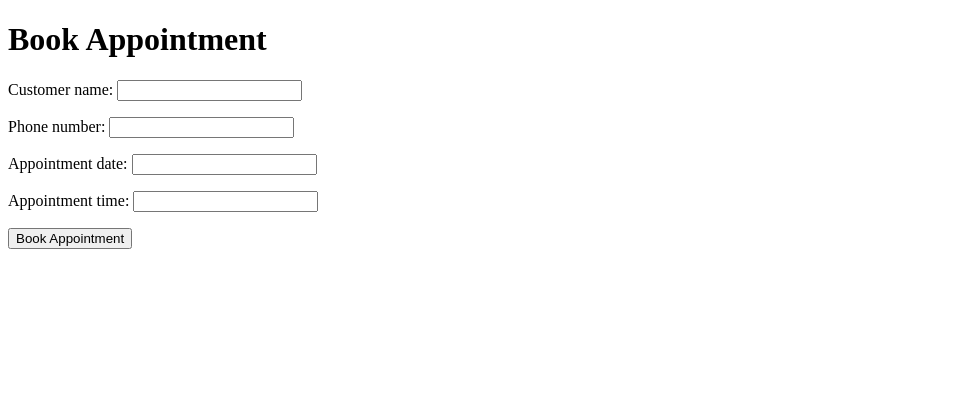
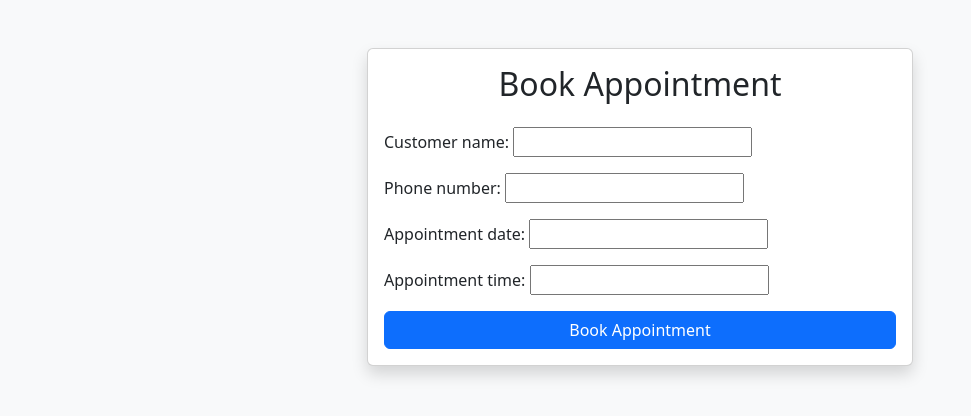
Before and after one commit to bembi77777/appointment-project, a Django app: page / in a window 1280 px wide. Shown: the top 416 px of the page, without its empty margins (0-971 px from the left). Run offline with Django 4.2, Linux system fonts and the light colour scheme.

Commit message:
Added appointment booking system with success messages

```diff
--- a/booking/views.py
+++ b/booking/views.py
@@ -1,4 +1,5 @@
 from django.shortcuts import render, redirect
+from django.contrib import messages
 from .forms import AppointmentForm
 
 def home(request):
@@ -8,8 +9,11 @@ def home(request):
 
         if form.is_valid():
             form.save()
+            messages.success(
+                request,
+                "Appointment booked successfully!"
+            )
             return redirect('/')
-
     else:
         form = AppointmentForm()
 
--- a/templates/home.html
+++ b/templates/home.html
@@ -1,20 +1,61 @@
 <!DOCTYPE html>
-<html>
+<html lang="en">
 <head>
-    <title>Appointment Booking System</title>
+    <meta charset="UTF-8">
+    <meta name="viewport" content="width=device-width, initial-scale=1.0">
+    <title>Book Appointment</title>
+
+    <link href="https://cdn.jsdelivr.net/npm/bootstrap@5.3.3/dist/css/bootstrap.min.css"
+          rel="stylesheet">
 </head>
-<body>
+<body class="bg-light">
 
-<h1>Book Appointment</h1>
+<div class="container mt-5">
+
+    <div class="row justify-content-center">
+
+        <div class="col-md-6">
+
+            <div class="card shadow">
+
+                <div class="card-body">
+
+                    <h2 class="mb-4 text-center">
+                        Book Appointment
+                    </h2>
+
+                    {% if messages %}
+                        {% for message in messages %}
+                            <div class="alert alert-success">
+                                {{ message }}
+                            </div>
+                        {% endfor %}
+                    {% endif %}
 
                     <form method="post">
                         {% csrf_token %}
+
                         {{ form.as_p }}
 
-    <button type="submit">
+                        <button
+                            type="submit"
+                            class="btn btn-primary w-100">
+
                             Book Appointment
+
                         </button>
+
                     </form>
+
+                </div>
+
+            </div>
+
+        </div>
+
+    </div>
+
+</div>
 
 </body>
 </html>
```
Also changed, not shown: db.sqlite3. Lines whose indentation alone changed are shown as unchanged.
